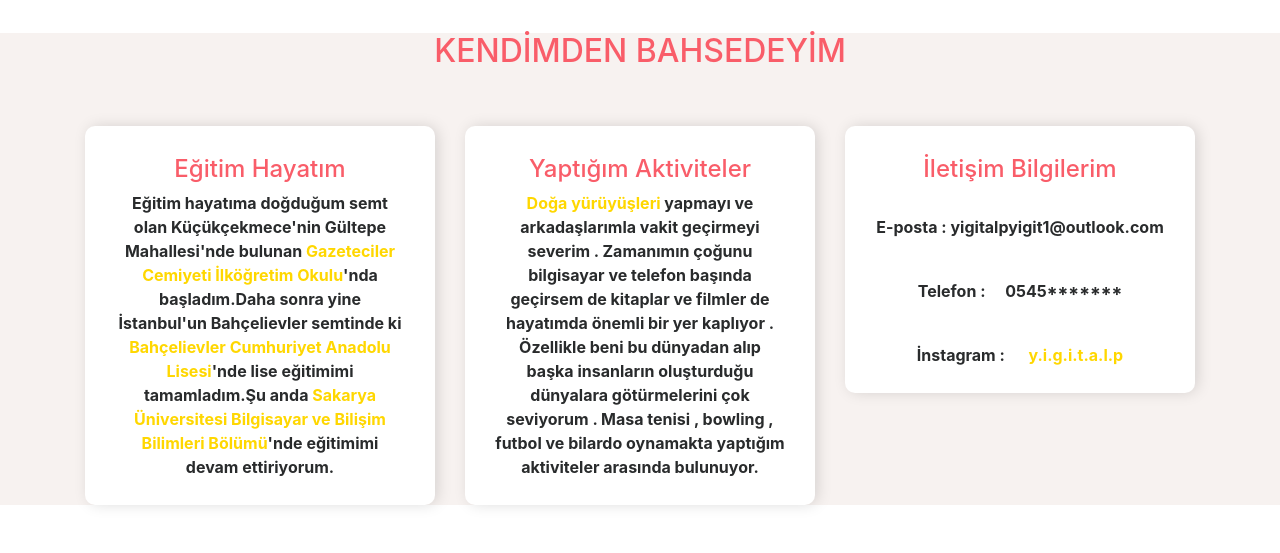
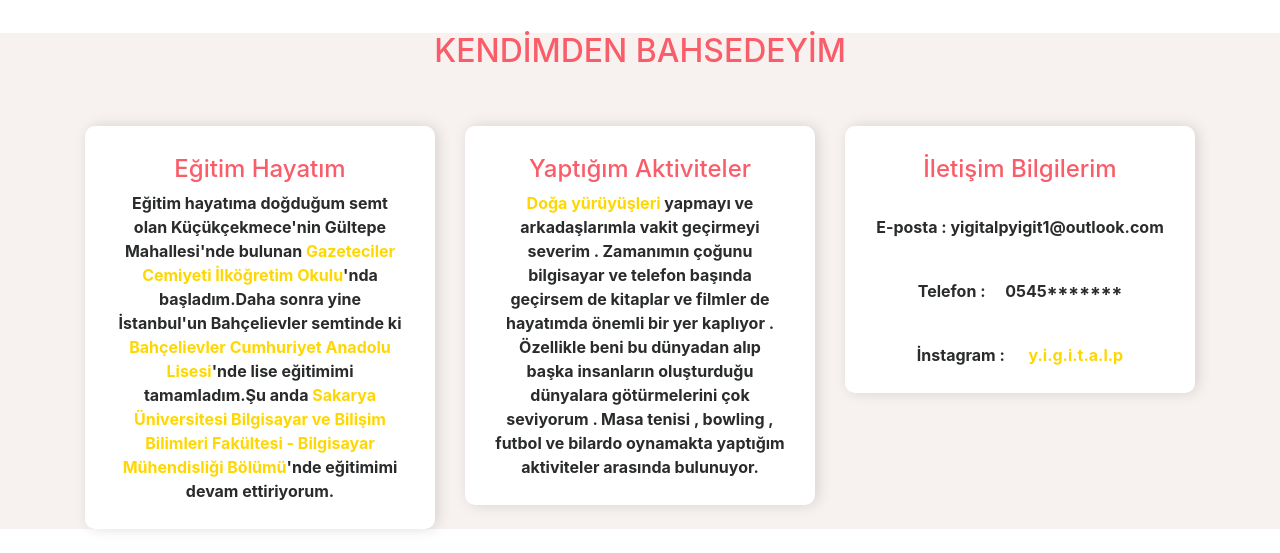
Before and after one commit to YigitAlpYigit/YigitAlpYigit1.github.io, a plain HTML site: page anasayfa.html in a window 1280 px wide. Shown: the part 1528-2081 px from the top of the page. Drawn offline with nearby package versions, Linux system fonts and the light colour scheme; a script that the page names is missing.

Commit message:
Update anasayfa.html

```diff
--- a/anasayfa.html
+++ b/anasayfa.html
@@ -97,7 +97,7 @@ img
 							Eğitim hayatıma doğduğum semt olan Küçükçekmece'nin Gültepe Mahallesi'nde bulunan <a target=”_blank” href="http://tgcio.meb.k12.tr/" style="color:gold">Gazeteciler Cemiyeti
 							İlköğretim Okulu</a>'nda başladım.Daha sonra yine İstanbul'un Bahçelievler semtinde ki <a target=”_blank” href="http://bahcelievlercumhuriyetal.meb.k12.tr/" style="color:gold">Bahçelievler Cumhuriyet Anadolu
 							Lisesi</a>'nde lise eğitimimi tamamladım.Şu anda <a target=”_blank” href="http://cs.sakarya.edu.tr/" style="color:gold">Sakarya Üniversitesi
-							Bilgisayar ve Bilişim Bilimleri Bölümü</a>'nde eğitimimi devam ettiriyorum.
+							Bilgisayar ve Bilişim Bilimleri Fakültesi - Bilgisayar Mühendisliği Bölümü</a>'nde eğitimimi devam ettiriyorum.
 						</p>
                     </div>
                 </div>
```
